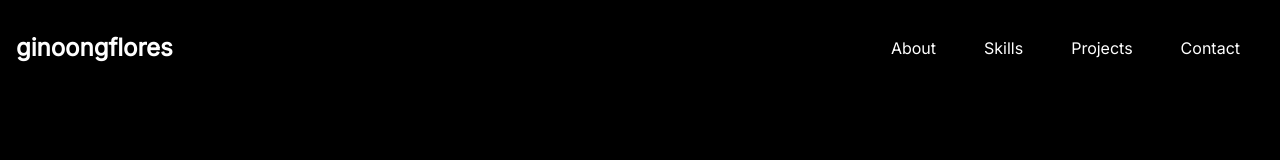
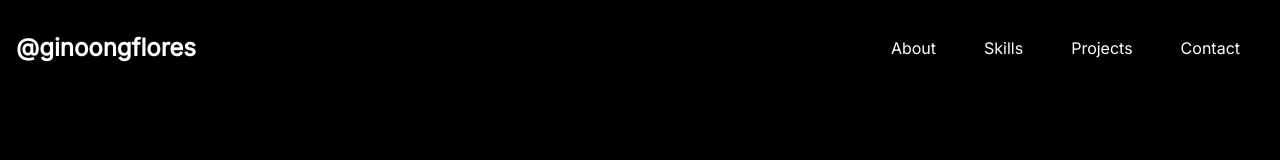
Before and after one commit to GinoongFlores/ginoongflores.github.io, a React (Vite) app: page / in a window 1280 px wide. Shown: the top 160 px of the page. Built offline with nearby package versions, Linux system fonts and the light colour scheme.

Commit message:
feat: add SEO component on `Home`  & use @ on navbar logo

```diff
--- a/src/pages/Home.jsx
+++ b/src/pages/Home.jsx
@@ -1,8 +1,10 @@
 import Typewriter from "typewriter-effect";
+import SEO from "../components/SEO";
 
 export default function Home() {
 	return (
 		<>
+			<SEO />
 			<div>
 				<div className="container py-20 md:py-60">
 					<div className="grid grid-rows-1 md:grid-cols-2 gap-4 md:gap-6 place-items-center content-stretch">
--- a/src/pages/Navbar.jsx
+++ b/src/pages/Navbar.jsx
@@ -106,7 +106,7 @@ const Navbar = () => {
 		<>
 			<div className="sticky z-20 top-0 flex justify-between items-center h-24 container mx-auto bg-black">
 				<h1 className="w-full text-2xl font-bold invisible md:visible">
-					ginoongflores
+					@ginoongflores
 				</h1>
 				<ul className="hidden md:flex">{mapLinks}</ul>
 				{/* mobile menu */}
```
